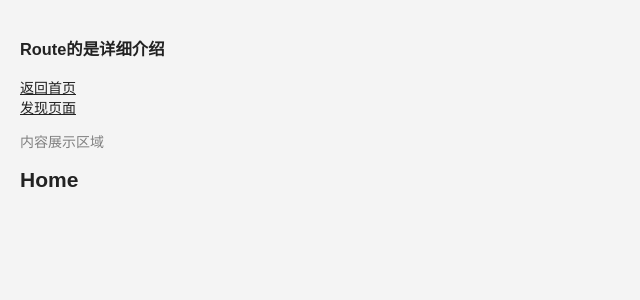
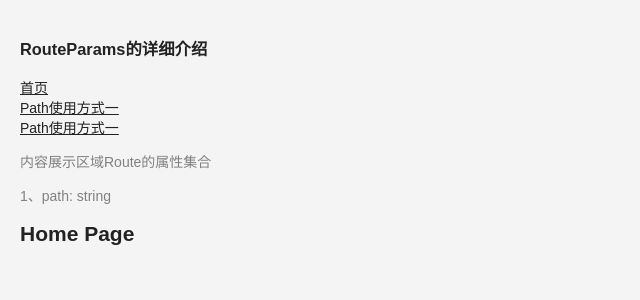
Before and after one commit to lnden/react-learning, a React (Create React App) app: page / in a window 1280 px wide. Shown: the top 300 px of the page, without its empty margins (0-640 px from the left). Built offline with nearby package versions, Linux system fonts and the light colour scheme.

Commit message:
add Route

```diff
--- a/src/index.js
+++ b/src/index.js
@@ -52,7 +52,7 @@ import store from './store/merge.js'
 // React Tic-Tac-Toe
 // import App from './study-demo/tic-tac-toe/'
 // Context的使用
-import App from './study-demo/router/Route.jsx'
+import App from './study-demo/router/Route-params.jsx'
 
 const PRODUCTS = [
     {category: 'Sporting Goods', price: '$49.99', stocked: true, name: 'Football'},
--- /dev/null
+++ b/src/study-demo/router/Route-params.jsx
@@ -0,0 +1,94 @@
+import React, { Component,Fragment } from 'react'
+import { BrowserRouter as Router, Route, Link } from 'react-router-dom'
+
+
+class App extends Component {
+    render() {
+        return (
+            <Router>
+                <section>
+                    <h3>RouteParams的详细介绍</h3>
+                    <ul>
+                        <li><Link to="/">首页</Link></li>
+                        <li><Link to="/users/users">Path使用方式一</Link></li>
+                        <li><Link to="/profile/profiles">Path使用方式一</Link></li>
+                    </ul>
+                    <main>
+                        <p>内容展示区域Route的属性集合</p>
+                        <Route exact path="/" component={Home} />
+                        <Paths />
+                    </main>
+                </section>
+            </Router>
+        )
+    }
+}
+
+
+//  1、path: string | string[]
+const Paths = () => {
+    return (
+        <Fragment>
+            <Route path={['/users/:id','/profile/:id']} component={Discover}/>
+        </Fragment>
+    )
+}
+
+
+//  2、exact: bool
+/**
+ *  为 true 时，则要求路径与  location.pathname  必须完全匹配。通过下表解释一下：
+ *  path            location.pathname           exact           是否匹配
+ *
+ *  /one            /one/two                    true            no
+ *  /one            /one/two                    false           yes
+ *
+ */
+
+
+//  3、strict: bool
+/**
+ *  为  true 时，有结尾斜线的路径只能匹配有斜线的  location.pathname  。见下表：
+ *  path            location.pathname           是否匹配
+ *
+ *  /one/           /one                        no
+ *  /one/           /one/                       yes
+ *  /one/           /one/two                    yes
+ */
+
+
+//  4、location: object
+/**
+ *  存入一些对象信息，match、location、history
+ */
+
+
+//  5、sensitive: bool
+/**
+ *  当为true时，如果路径区分大小写，则匹配。
+ *  path            location。pathname          sensitive       matches
+ *
+ *  /one            /one                        true            yes
+ *  /One            /one                        true            no
+ *  /One            /one                        false           yes
+ */
+
+function Home() {
+    return (
+        <div>
+            <span>1、path: string</span>
+            <h1>Home Page</h1>
+        </div>
+    )
+}
+
+function Discover({match}) {
+    return (
+        <div>
+            <span>1、path: string[]</span>
+            <h1>Discover Page => <span style={{color:'#909'}}>{match.params.id}</span></h1>
+        </div>
+    )
+}
+
+export default App
--- a/src/study-demo/router/Route.jsx
+++ b/src/study-demo/router/Route.jsx
@@ -6,15 +6,27 @@ class App extends Component {
         return (
             <Router>
                 <section>
-                    <h3>Route的是详细介绍</h3>
+                    <h3>Route的详细介绍</h3>
                     <ul>
                         <li><Link to="/">返回首页</Link></li>
-                        <li><Link to="/discover/21">发现页面</Link></li>
+                        <li><Link to="/discover/21">发现页面[component]</Link></li>
+                        <li><Link to="/message">消息页面[render内联]</Link></li>
+                        <li><Link to="/cool">关于我们[render包裹]</Link></li>
+                        <ListItemLink to="/somewhere"/>
                     </ul>
                     <main>
-                        <p>内容展示区域</p>
-                        <Route exact path="/" component={Home}/>
-                        <Route path="/discover/:id" component={Discover}/>
+                        <p>内容展示区域三种渲染页面的方式</p>
+                        <Components />
+                        <Render />
+                        <FadingRoute path="/cool" component={Something}/>
+                        <Route children={({ match, ...rest }) => {
+                            // console.log(match)
+                            return (
+                                <div>
+                                    {match && <Something {...rest}/>}
+                                </div>
+                            )
+                        }}/>
                     </main>
                 </section>
             </Router>
@@ -23,14 +35,74 @@ class App extends Component {
     }
 }
 
+//  1、使用 component 方式渲染UI展示
+const Components = () => {
+    return (
+        <>
+            <Route exact path="/" component={Home}/>
+            <Route path="/discover/:id" component={Discover}/>
+        </>
+    )
+}
+
+//  2.1、使用 render: func 内联方式渲染UI展示
+const Render = () => {
+    return (
+        <>
+            <Route path="/message" render={() => <h1>Message Page</h1>}/>
+        </>
+    )
+}
+
+//  2.2、使用 Render 包裹方式渲染UI展示
+const Something = (props) => {
+    // console.log(props)
+    return (
+        <section>
+            测试内容
+        </section>
+    )
+}
+const FadingRoute = ({ component: Component, ...rest }) => {
+    // console.log(rest)
+    return (
+        <Route {...rest} render={props => {
+            // console.log(props)
+            return (
+
+                <Component {...props}/>
+
+        )}}/>
+    )
+}
+
+
+//  3、使用 children: func 方式渲染UI展示
+const ListItemLink = ({to,...rest}) => {
+    // console.log(to)
+    return (
+        <Route
+            path={to}
+            children={({match})=>{
+                return (
+                    <li className={match?"active":""}>
+                        <Link to={to} {...rest}>系统设置[children render]</Link>
+                    </li>
+                )
+            }}
+        />
+    )
+}
+
+
 function Home({match,location,history}) {
     // console.log('match：',match)
     // console.log('location：',location)
     // console.log('history：',history)
-    return <h1>Home</h1>
+    return <h1>Home Page</h1>
 }
 
 function Discover({match}) {
-    return <h1>Hello,{match.params.id}</h1>
+    return <h1>Discover Page,{match.params.id}</h1>
 }
 export default App
```
Also changed, not shown: src/study-demo/router/README.md.
